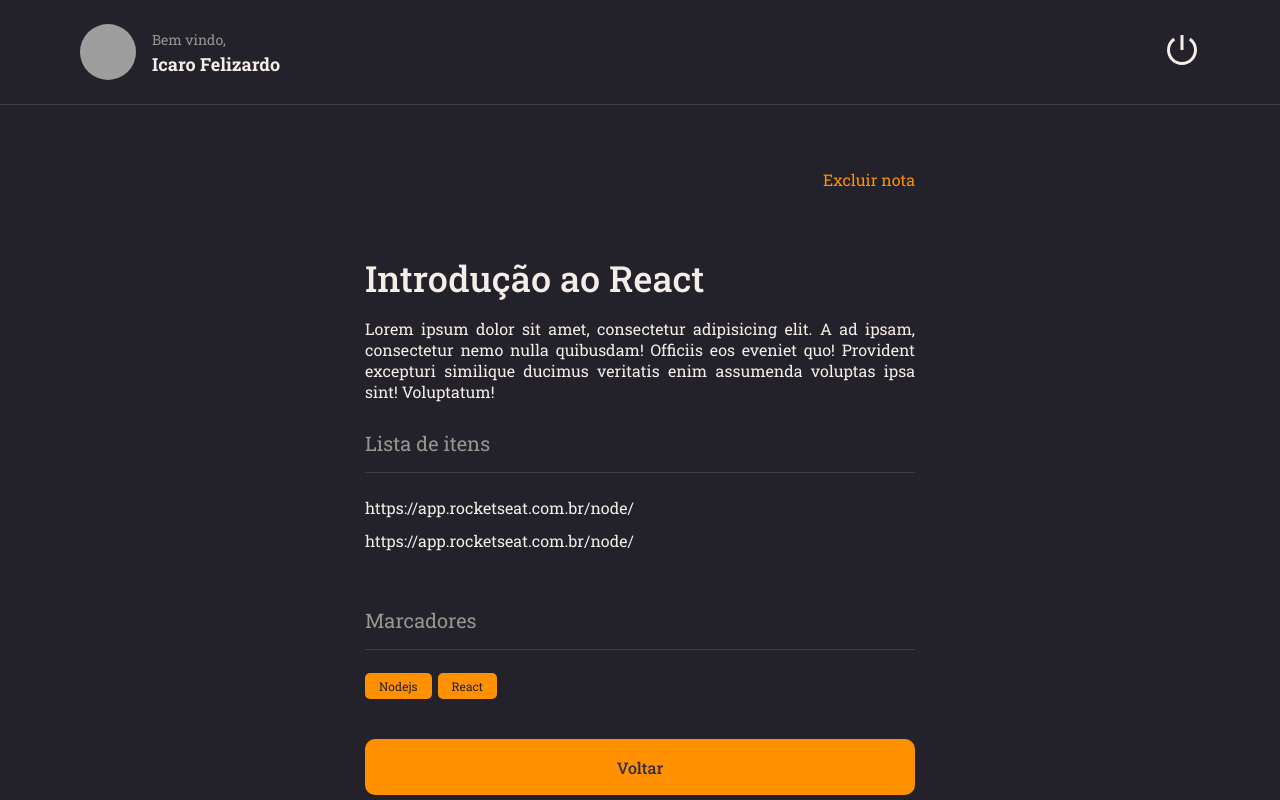
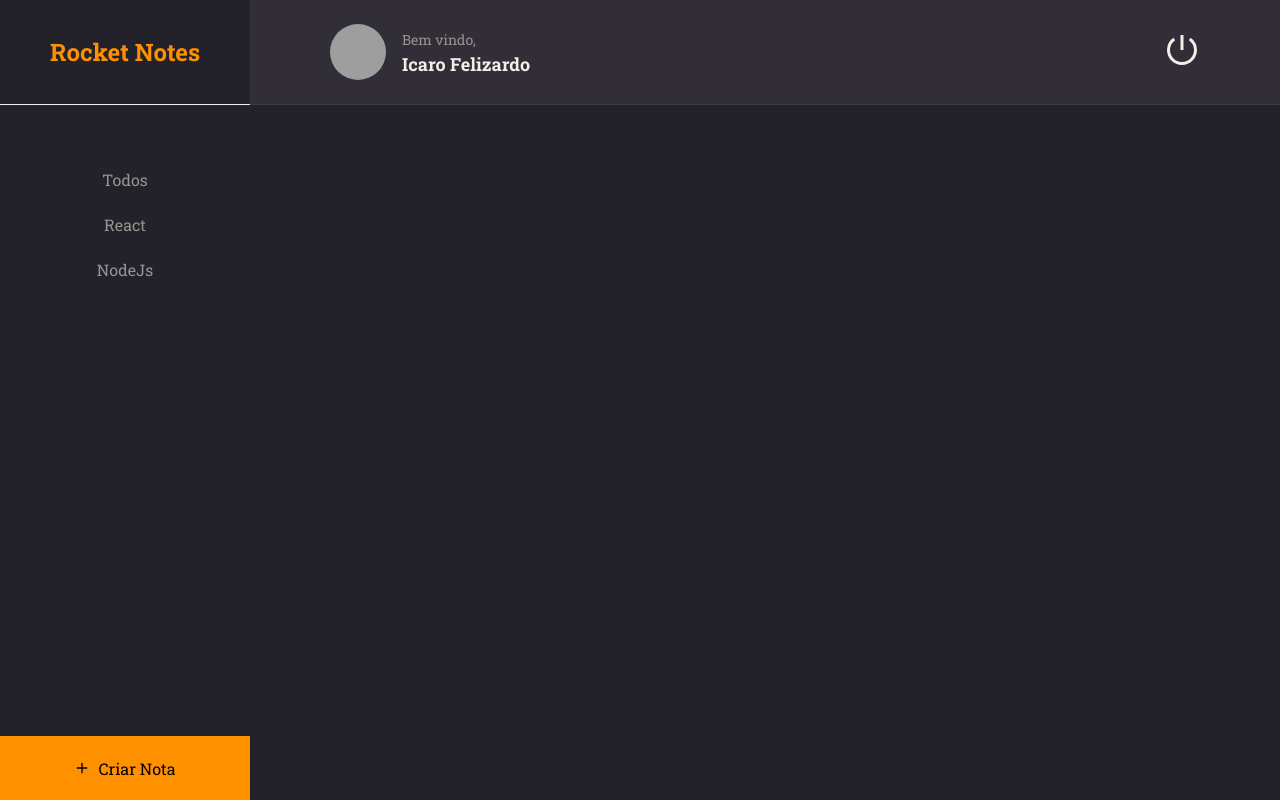
Before and after one commit to Icaro-Felizardo/FrontendReactExplorer, a React (Vite) app in the folder rocketnotes/: page / in a window 1280 px wide. Built offline with nearby package versions, Linux system fonts and the light colour scheme; grey boxes are pictures that could not be loaded.

Commit message:
Criando página home

```diff
--- a/rocketnotes/src/components/ButtonText/index.jsx
+++ b/rocketnotes/src/components/ButtonText/index.jsx
@@ -1,9 +1,10 @@
 import { Container } from "./style";
 
-export function ButtonText({title, ...rest}){
+export function ButtonText({title, isActive, ...rest}){
     return(
-        <Container type = "button" {...rest}>
+        <Container type = "button" isActive = {isActive = false} {...rest}>
             { title }
+
         </Container>
     )
 }
--- a/rocketnotes/src/components/ButtonText/style.js
+++ b/rocketnotes/src/components/ButtonText/style.js
@@ -2,7 +2,7 @@ import styled from "styled-components";
 
 export const Container = styled.button`
     background: none;
-    color: ${({theme}) => theme.COLORS.ORANGE};
+    color: ${({theme, isActive}) => isActive ? theme.COLORS.ORANGE : theme.COLORS.GRAY_100};
     border: none;
     font-size: 16px;
 `
--- a/rocketnotes/src/components/Header/styles.js
+++ b/rocketnotes/src/components/Header/styles.js
@@ -5,6 +5,8 @@ export const Container = styled.header`
 
     height: 105px;
     width: 100%;
+
+    background-color: ${({ theme }) => theme.COLORS.BACKGROUND_800};
 
     border-bottom-width: 1px;
     border-bottom-style: solid;
--- a/rocketnotes/src/main.jsx
+++ b/rocketnotes/src/main.jsx
@@ -4,12 +4,13 @@ import { ThemeProvider } from 'styled-components'
 import theme from './styles/theme'
 import GlobalStyles from './styles/global'
 import { Details } from './pages/Details'
+import { Home } from './pages/Home'
 
 ReactDOM.createRoot(document.getElementById('root')).render(
   <React.StrictMode>
     <ThemeProvider theme={ theme }>
       <GlobalStyles />
-      <Details />
+      <Home />
     </ThemeProvider>
   </React.StrictMode>
 )
--- /dev/null
+++ b/rocketnotes/src/pages/Home/index.jsx
@@ -0,0 +1,31 @@
+import { FiPlus } from 'react-icons/fi'
+import { Header } from '../../components/Header/index.jsx'
+import { ButtonText } from '../../components/ButtonText/index.jsx'
+import {Container, Brand, Menu, Search, Content, NewNote} from './styles.js'
+
+export function Home(){
+    return(
+        <Container>
+            <Brand><h1>Rocket Notes</h1></Brand>
+
+            <Header></Header>
+
+            <Menu>
+                <li><ButtonText title="Todos"></ButtonText></li>
+                <li><ButtonText title="React"></ButtonText></li>
+                <li><ButtonText title="NodeJs"></ButtonText></li>
+            </Menu>
+
+            <Search>
+
+            </Search>
+
+            <Content></Content>
+
+            <NewNote>
+                <FiPlus/>
+                Criar Nota
+            </NewNote>
+        </Container>
+    )
+}
--- /dev/null
+++ b/rocketnotes/src/pages/Home/styles.js
@@ -0,0 +1,78 @@
+import styled from "styled-components";
+
+export const Container = styled.div`
+    width: 100%;
+    height: 100vh;
+
+    display: grid;
+    grid-template-columns: 250px auto;
+    grid-template-rows: 105px 128px auto 64px;
+    grid-template-areas:
+    "brand header"
+    "menu search"
+    "menu content"
+    "newnote content";
+
+    background-color: ${({ theme }) => theme.COLORS.BAGROUND_800};
+
+`;
+
+export const Brand = styled.div`
+    grid-area: brand;
+
+    display: flex;
+    justify-content: center;
+    align-items: center;
+
+    border-bottom-width: 1px;
+    border-bottom-style: solid;
+    border-bottom-color: ${({theme}) => theme.COLORS.BAGROUND_700};
+
+    background-color: ${({theme}) => theme.COLORS.BAGROUND_900};
+
+    >h1{
+        font-size: 24px;
+        color: ${({ theme }) => theme.COLORS.ORANGE};
+    }
+`;
+
+export const Menu = styled.ul`
+    grid-area: menu;
+
+    display: flex;
+    flex-direction: column;
+    align-items: center;
+    justify-content: flex-start;
+
+    background-color: ${({theme}) => theme.COLORS.BAGROUND_900};
+
+    padding-top: 64px;
+
+    >li{
+        margin-bottom: 24px;
+        list-style: none;
+    }
+`;
+
+export const Search = styled.div`
+    grid-area: search;
+`;
+
+export const Content = styled.div`
+    grid-area: content;
+`;
+
+export const NewNote = styled.button`
+    grid-area: newnote;
+    border: none;
+
+    background-color: ${({theme})=>theme.COLORS.ORANGE};
+
+    display: flex;
+    align-items: center;
+    justify-content: center;
+
+    >svg{
+        margin-right: 8px;
+    }
+`;
```
